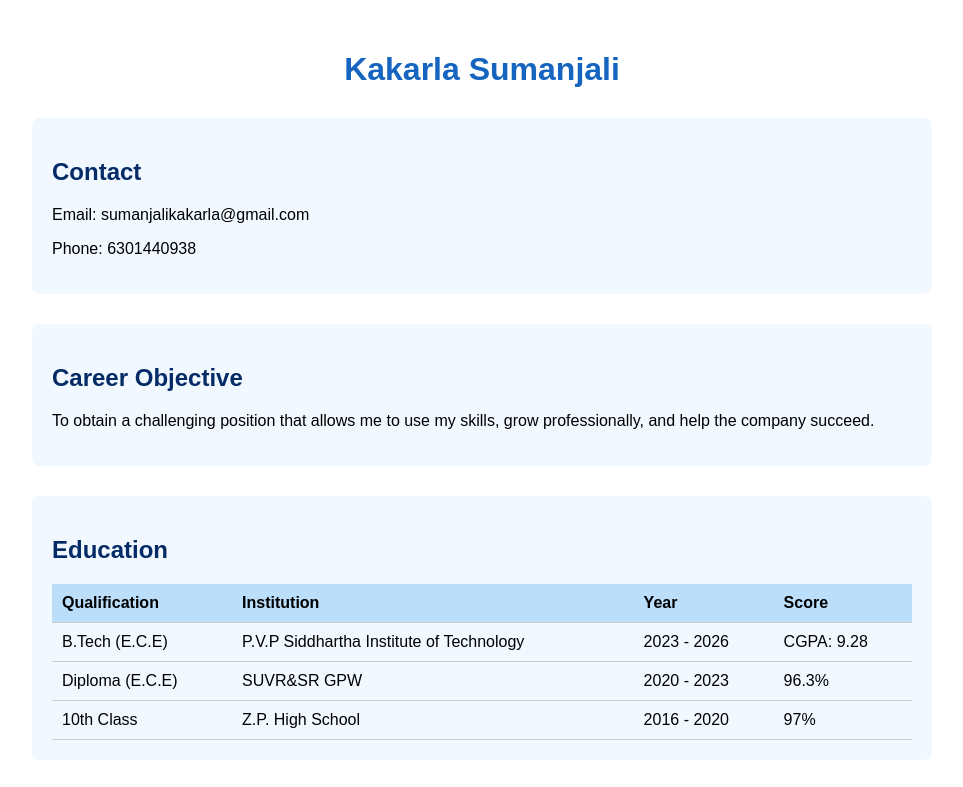
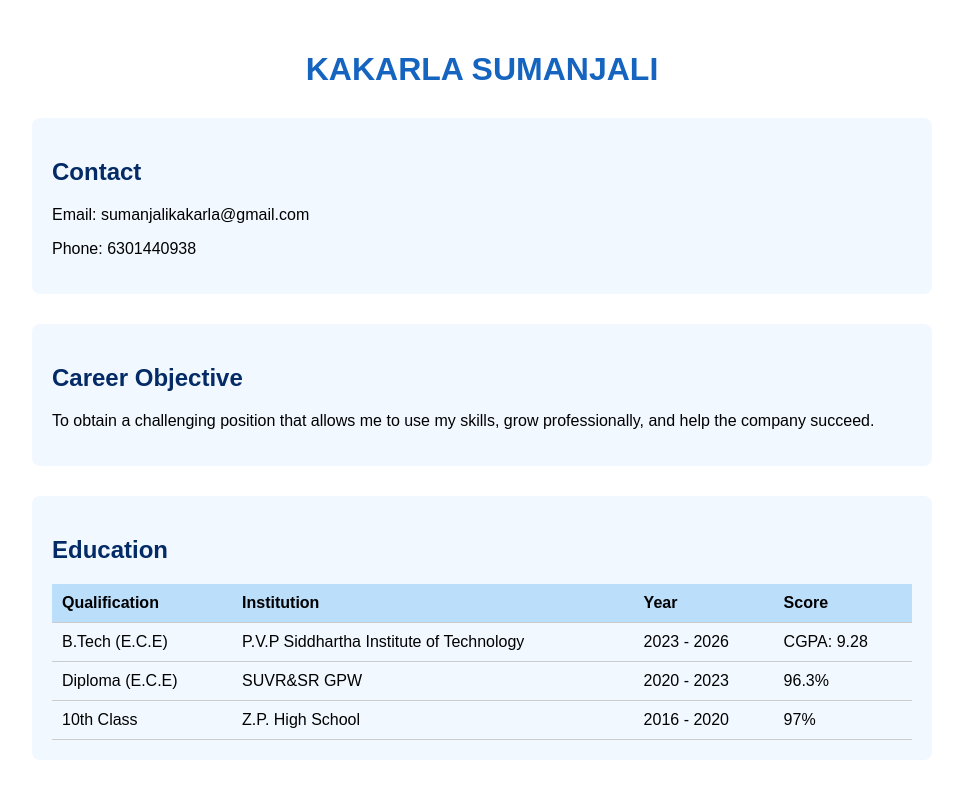
Before and after one commit to Sumanjali25/sumanjali25.github.io, a plain HTML site: page index.html in a window 1280 px wide. Shown: the top 787 px of the page, without its empty margins (158-1121 px from the left). Drawn offline with Linux system fonts and the light colour scheme.

Commit message:
Update index.html

```diff
--- a/index.html
+++ b/index.html
@@ -67,7 +67,7 @@
   <div class="resume">
 
     <div class="header">
-      <h1 style="color: #1565c0;">Kakarla Sumanjali</h1>
+      <h1 style="color: #1565c0;">KAKARLA SUMANJALI</h1>
     </div>
 
     <div class="section box">
```
